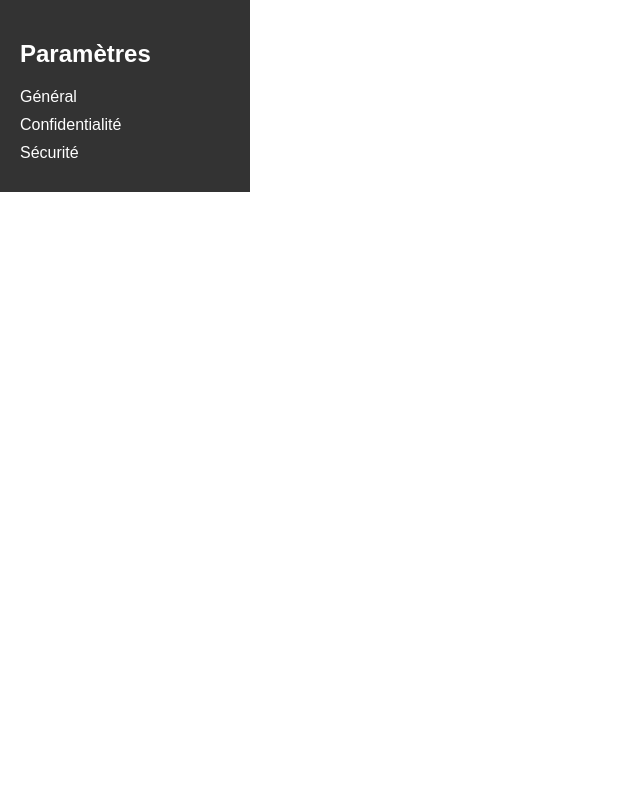
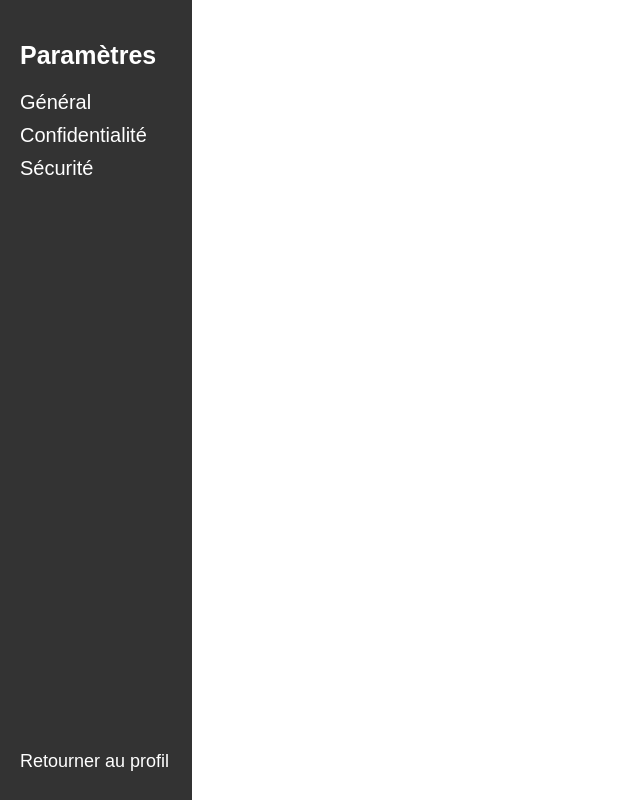
Before and after one commit to DidonCode/BUT2-S3, a PHP site: page /settings.php in a window 1280 px wide. Shown: the whole page, without its empty margins (0-640 px from the left). Run offline with PHP 8.4, Linux system fonts and the light colour scheme.

Commit message:
CSS SETTINGS
Ajout de css sur les elements suivant :
- side bar, elle fait maintenant tout le coter gauche de la page
-Ajout d'un bouton pour retourner au profil
-Les zones de texte sont maitenant arrondis avec une bordure qui se vois moins
-Boutons d'application des modif styliser comme ceux du formulaire de connexion
-grossissement des fonts

```diff
--- a/css/settings.css
+++ b/css/settings.css
@@ -1,12 +1,45 @@
+@import "colors.css";
+
 body {
     font-family: Arial, sans-serif;
     margin: 0;
     padding: 0;
     display: flex;
+    height: 100%;
+}
+html{
+    height: 100%;
+}
+
+h3{
+    cursor: pointer;
+    font-size: 20px;
+}
+
+h2{
+    font-size: 25px;
+}
+
+a{
+    text-decoration: none;
+}
+
+ul{
+    font-size: 20px;
+}
+
+#return{
+    color: #fff;
+    position: fixed;
+    bottom: 10px;
+    cursor: pointer;
+    font-size: 18px;
 }
 
 .sidebar {
-    width: 250px;
+    position: relative;
+    width: 15%;
+    min-height: 100%;
     background: #333;
     color: #fff;
     padding: 20px;
--- a/settings.php
+++ b/settings.php
@@ -14,6 +14,7 @@
         <li id="privacy">Confidentialité</li>
         <li id="security">Sécurité</li>
     </ul>
+    <a href="profil.php"><p id="return">Retourner au profil</p></a>
 </div>
 
 <div class="settings-container">
```
Also changed, not shown: other parts of css/settings.css (+55 -0 lines).
